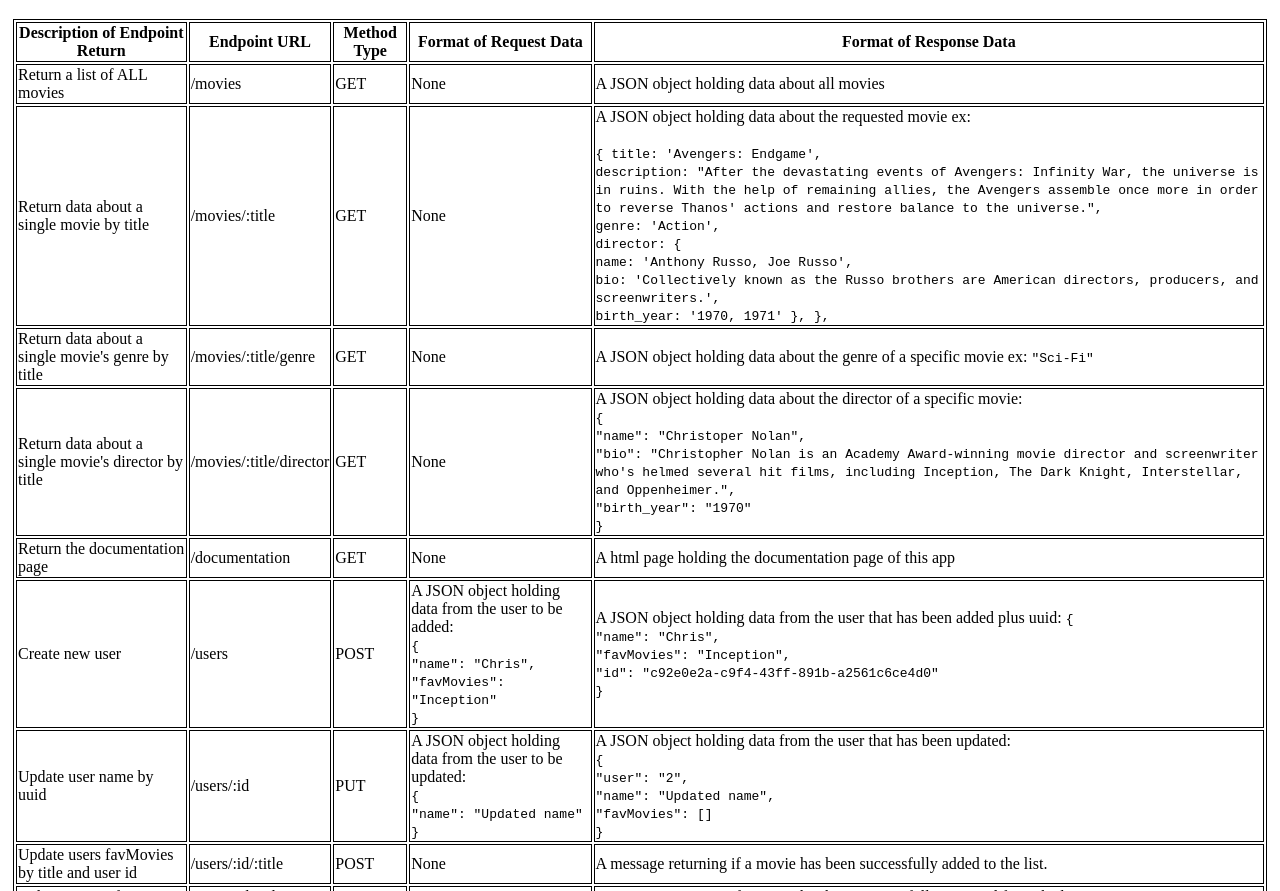
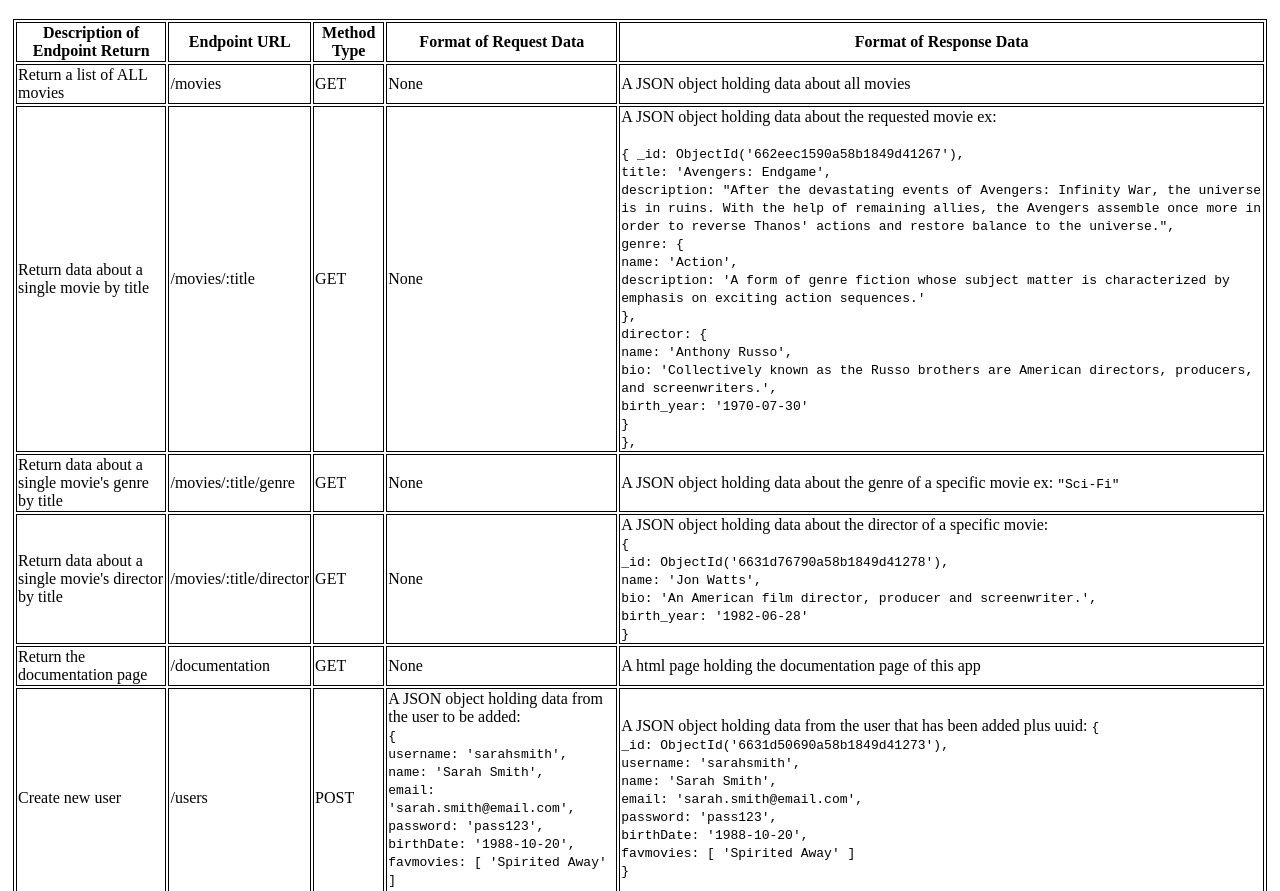
Before and after one commit to QuFranklin/movie_api, a website: page public/documentation.html in a window 1280 px wide. Shown: the part 61-952 px from the top of the page. Drawn offline with Linux system fonts and the light colour scheme.

Commit message:
updated documentation

```diff
--- a/public/documentation.html
+++ b/public/documentation.html
@@ -39,14 +39,19 @@
                 <td>
                     A JSON object holding data about the requested movie ex: <br /> <br />
                     <code>
-                        { title: 'Avengers: Endgame',<br />
-                        description: "After the devastating events of Avengers: Infinity War, the universe is in ruins. With the help of remaining allies, the Avengers assemble once more in order to reverse Thanos' actions and restore balance to the universe.",<br />
-                        genre: 'Action',<br />
-                        director: {<br />
-                            name: 'Anthony Russo, Joe Russo',<br />
+                        {
+                            _id: ObjectId('662eec1590a58b1849d41267'),<br />
+                            title: 'Avengers: Endgame',<br />
+                            description: "After the devastating events of Avengers: Infinity War, the universe is in ruins. With the help of remaining allies, the Avengers assemble once more in order to reverse Thanos' actions and restore balance to the universe.",<br />
+                            genre: {<br />
+                            name: 'Action',<br />
+                            description: 'A form of genre fiction whose subject matter is characterized by emphasis on exciting action sequences.'<br />
+                            },<br />
+                            director: {<br />
+                            name: 'Anthony Russo',<br />
                             bio: 'Collectively known as the Russo brothers are American directors, producers, and screenwriters.',<br />
-                            birth_year: '1970, 1971'
-                            },
+                            birth_year: '1970-07-30'<br />
+                            }<br />
                         },
                     </code>
                 </td>
@@ -70,9 +75,10 @@
                 <td>A JSON object holding data about the director of a specific movie:<br />
                     <code>
                         {<br />
-                            "name": "Christoper Nolan",<br />
-                            "bio": "Christopher Nolan is an Academy Award-winning movie director and screenwriter who's helmed several hit films, including Inception, The Dark Knight, Interstellar, and Oppenheimer.",<br />
-                            "birth_year": "1970"<br />
+                            _id: ObjectId('6631d76790a58b1849d41278'),<br />
+                            name: 'Jon Watts',<br />
+                            bio: 'An American film director, producer and screenwriter.',<br />
+                            birth_year: '1982-06-28'<br />
                         }
                     </code>
                 </td>
@@ -91,17 +97,25 @@
                 <td>A JSON object holding data from the user to be added:<br />
                     <code>
                         {<br />
-                            "name": "Chris", <br />
-                            "favMovies": "Inception"<br />
+                            username: 'sarahsmith',<br />
+                            name: 'Sarah Smith',<br />
+                            email: 'sarah.smith@email.com',<br />
+                            password: 'pass123',<br />
+                            birthDate: '1988-10-20',<br />
+                            favmovies: [ 'Spirited Away' ]<br />
                         }
                     </code>
                 </td>
                 <td>A JSON object holding data from the user that has been added plus uuid:
                     <code>
                         {<br />
-                            "name": "Chris",<br />
-                            "favMovies": "Inception",<br />
-                            "id": "c92e0e2a-c9f4-43ff-891b-a2561c6ce4d0"<br />
+                            _id: ObjectId('6631d50690a58b1849d41273'),<br />
+                            username: 'sarahsmith',<br />
+                            name: 'Sarah Smith',<br />
+                            email: 'sarah.smith@email.com',<br />
+                            password: 'pass123',<br />
+                            birthDate: '1988-10-20',<br />
+                            favmovies: [ 'Spirited Away' ]<br />
                         }
                     </code>
                 </td>
@@ -120,9 +134,13 @@
                 <td>A JSON object holding data from the user that has been updated:<br />
                     <code>
                         {<br />
-                            "user": "2",<br />
-                            "name": "Updated name",<br />
-                            "favMovies": []<br />
+                            _id: ObjectId('6631d4ee90a58b1849d41272'),<br />
+                            username: 'johndoe',<br />
+                            name: 'Updated name',<br />
+                            email: 'johndoe@example.com',<br />
+                            password: '123456',<br />
+                            birthDate: '1990-05-15',<br />
+                            favmovies: [ 'Inception' ]<br />
                         }
                     </code>
                 </td>
```
